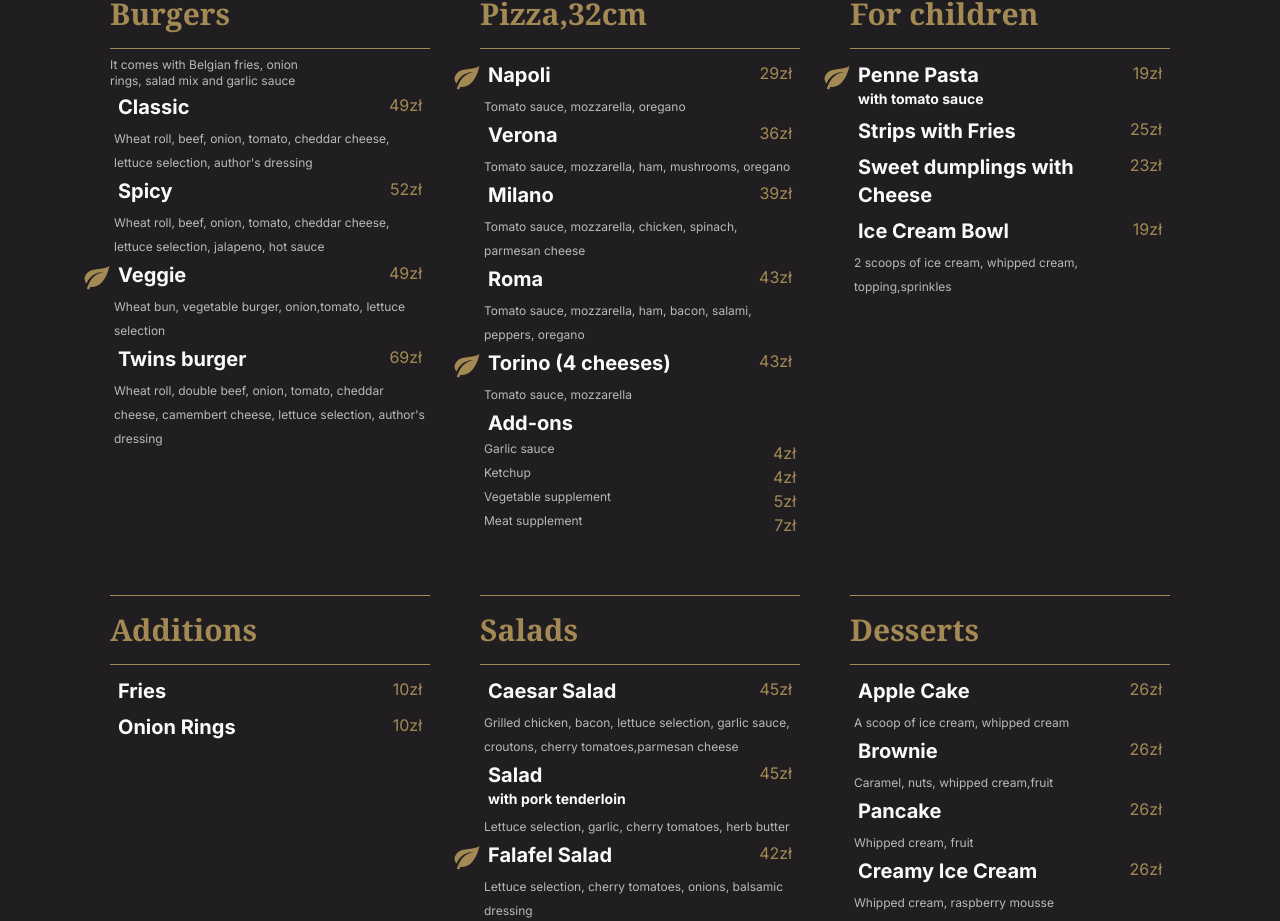
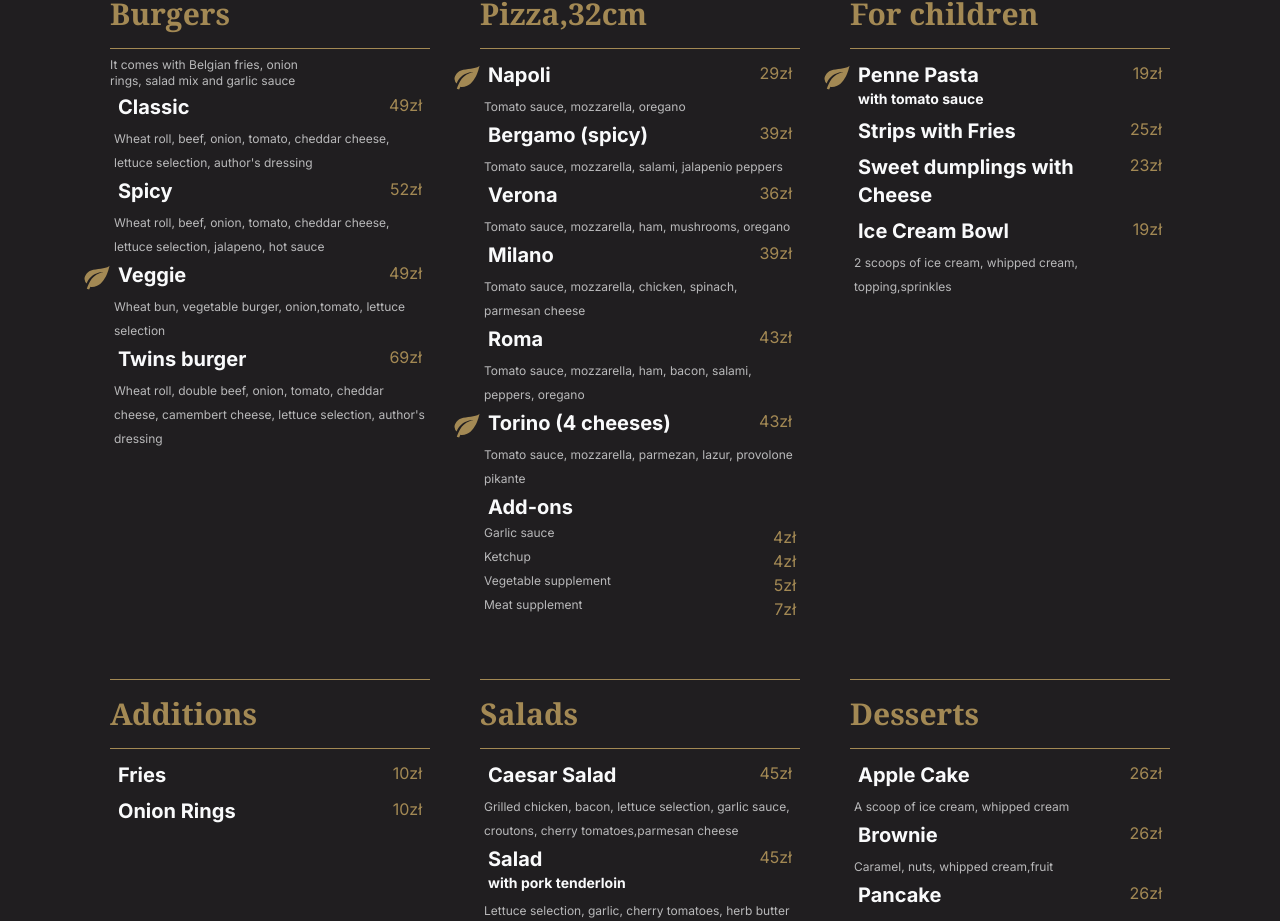
Before and after one commit to cragHerk/restaurant, a Next.js app: page /en/menu in a window 1280 px wide. Shown: the part 1560-2481 px from the top of the page. Built offline with nearby package versions, Linux system fonts and the light colour scheme.

Commit message:
Update menu-data.ts

```diff
--- a/app/[locale]/menu/menu-data.ts
+++ b/app/[locale]/menu/menu-data.ts
@@ -339,6 +339,15 @@ const menuData: MenuTypes[] = [
         vege: true,
       },
       {
+        name: { pl: "Bergamo (ostra)", en: "Bergamo (spicy)" },
+        price: "39zł",
+        description: {
+          pl: "Sos pomidorowy, mozarella, salami, papryka jalapenio",
+          en: "Tomato sauce, mozzarella, salami, jalapenio peppers",
+        },
+        vege: false,
+      },
+      {
         name: { pl: "Verona", en: "Verona" },
         price: "36zł",
         description: {
@@ -369,8 +378,8 @@ const menuData: MenuTypes[] = [
         name: { pl: "Torino (4 sery)", en: "Torino (4 cheeses)" },
         price: "43zł",
         description: {
-          pl: "Sos pomidorowy, mozarella",
-          en: "Tomato sauce, mozzarella",
+          pl: "Sos pomidorowy, mozarella, parmezan, lazur, provolone pikante",
+          en: "Tomato sauce, mozzarella, parmezan, lazur, provolone pikante",
         },
         vege: true,
       },
```
